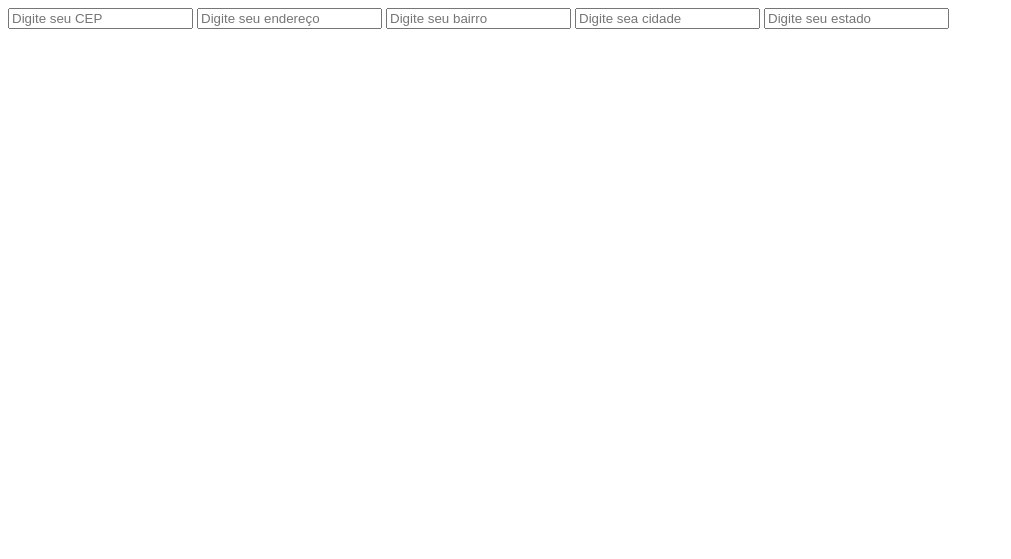
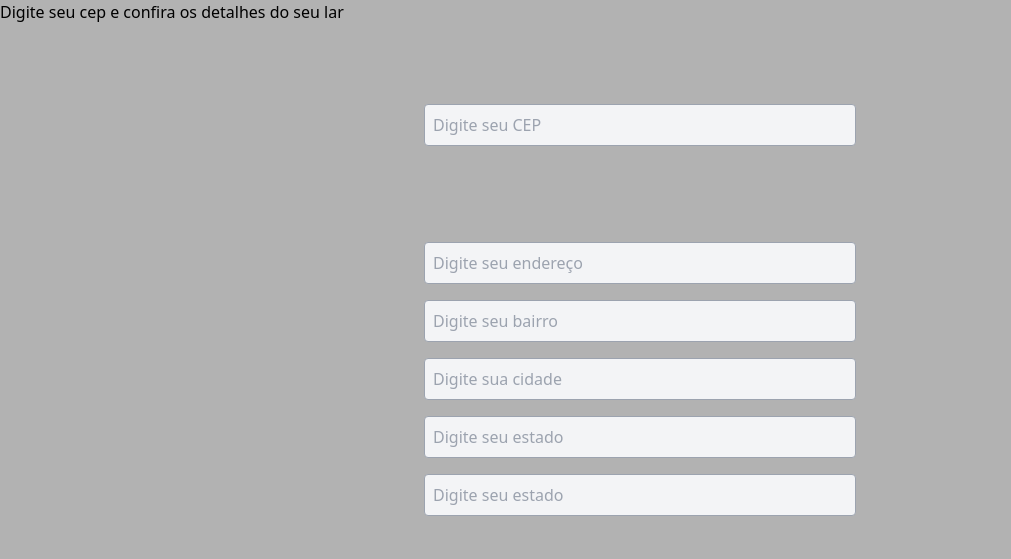
Before and after one commit to JoaoPauloDel/api-viacep, a plain HTML site: page index.html in a window 1280 px wide. Shown: the whole page, without its empty margins (0-1011 px from the left). Drawn offline with nearby package versions, Linux system fonts and the light colour scheme.

Commit message:
Add Tailwind and style CEP lookup form
Replace inline CSS with Tailwind and restyle the CEP lookup UI. index.html: set title to "API-CEP-TEST", include Tailwind CDN, add heading, reorganize inputs into a centered, Tailwind-styled column, add a #resposta container, and remove the previous <style> block. index.js: reformat function and keep buscarCEP behavior, update resposta.innerHTML to output a Tailwind-styled result card. Add an empty tailwind.config.js. Note: there is a duplicated input with id="estado" which may need to be fixed.

```diff
--- a/index.html
+++ b/index.html
@@ -1,31 +1,34 @@
 <!DOCTYPE html>
 <html lang="en">
+
 <head>
     <meta charset="UTF-8">
     <meta name="viewport" content="width=device-width, initial-scale=1.0">
-    <title>Document</title>
-    <style>
-        .card{
-            width: 200px;
-            padding: 16px;
-            border: 1px solid black;
-            border-radius: 10px;
-            & span { font-size: 10px; }
-        }
-    </style>
+    <title>API-CEP-TEST</title>
+    <script src="https://cdn.tailwindcss.com"></script>
 </head>
-<body>
-    <input type="text" id="cep" placeholder="Digite seu CEP" onkeyup="buscarCEP()"/>
-    <input type="text" id="logradouro" placeholder="Digite seu endereço"/>
-    <input type="text" id="bairro" placeholder="Digite seu bairro"/>
-    <input type="text" id="localidade" placeholder="Digite sea cidade"/>
-    <input type="text" id="estado" placeholder="Digite seu estado"/>
 
+<body class="bg-black/30 ">
+    <div>
+        <h1>Digite seu cep e confira os detalhes do seu lar </h1>
+    </div>
+    <div class=" mt-10 p-10 flex flex-col gap-4 max-w-lg mx-auto">
+        <input class="border border-gray-400 p-2 rounded bg-gray-100 mb-[80px]" type="text" id="cep"
+            placeholder="Digite seu CEP" onkeyup="buscarCEP()" />
+        <input class="border border-gray-400 p-2 rounded bg-gray-100 " type="text" id="logradouro"
+            placeholder="Digite seu endereço" />
+        <input class="border border-gray-400 p-2 rounded bg-gray-100 " type="text" id="bairro"
+            placeholder="Digite seu bairro" />
+        <input class="border border-gray-400 p-2 rounded bg-gray-100 " type="text" id="localidade"
+            placeholder="Digite sua cidade" />
+        <input class="border border-gray-400 p-2 rounded bg-gray-100 " type="text" id="estado"
+            placeholder="Digite seu estado" />
+        <input class="border border-gray-400 p-2 rounded bg-gray-100 " type="text" id="estado"
+            placeholder="Digite seu estado" />
+    </div>
 
-    <div id="resposta">
-    </div>
+    <div id="resposta"></div>
     <script src="index.js"></script>
+</body>
 
-
-</body>
 </html>
--- a/index.js
+++ b/index.js
@@ -22,7 +22,7 @@ function buscarCEP() {
                     estado.value = json.estado;
 
                     resposta.innerHTML = `
-        <div class="card">
+            <div class="bg-red-700 border border-black rounded-lg">
                 <div>Endereço: <span>${json.logradouro}</span></div>
                 <div>Bairro: <span>${json.bairro}</span></div>
                 <div>Cidade: <span>${json.localidade}</span></div>
```
Also changed, not shown: tailwind.config.js (added). Lines whose indentation alone changed are shown as unchanged.
